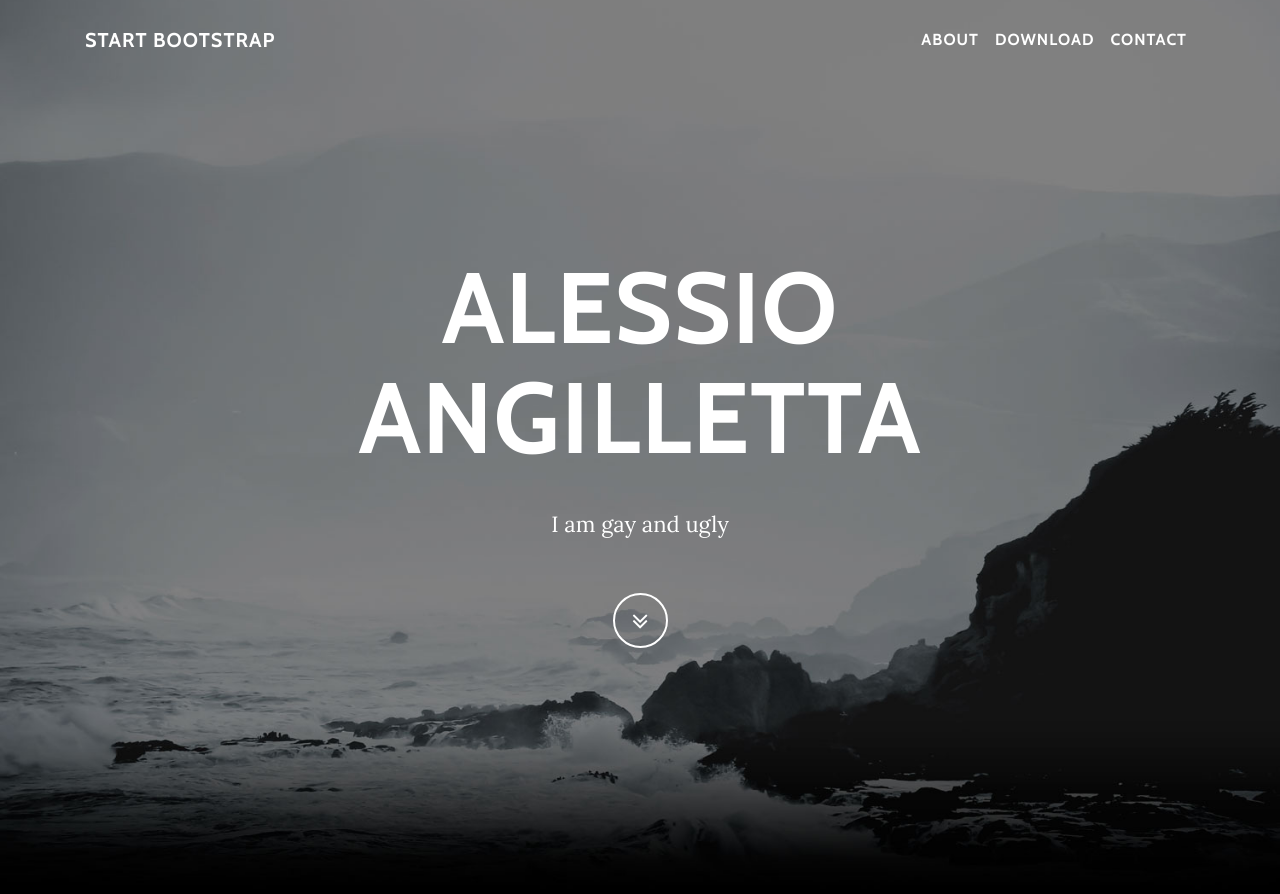
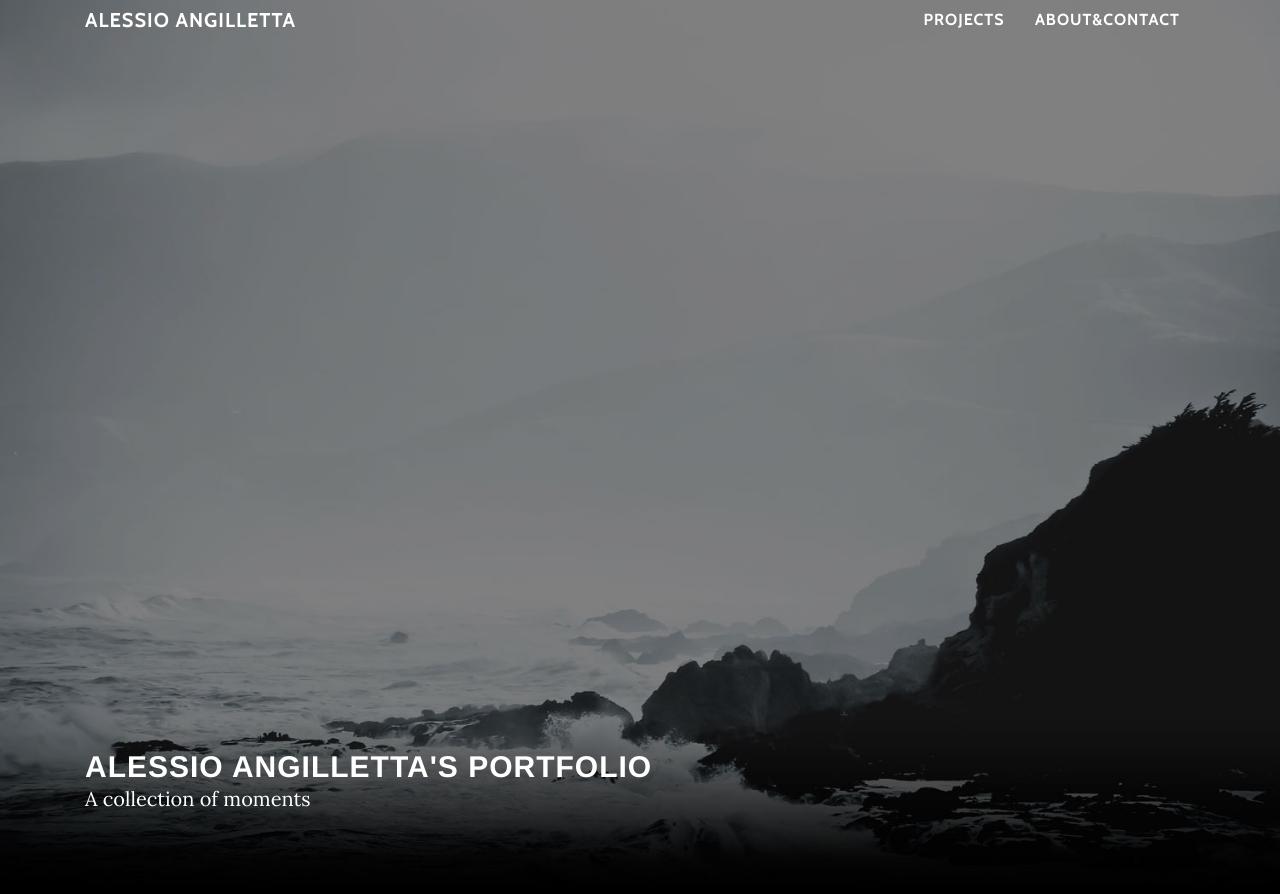
Before and after one commit to alessioangilletta/alessioangilletta.github.io, a Jekyll site: the page built from index.html, in a window 1280 px wide and 900 px high. Shown: the top 894 px of the window. Built offline with Jekyll 4.4.1, drawn with Linux system fonts in a browser that asks for light colours; some of the changed text lies outside the part shown.

Commit message:
changed home and add new section for projects

```diff
--- a/_config.yml
+++ b/_config.yml
@@ -1,9 +1,9 @@
 # Site settings
 title: Alessio Angilletta
-email: alessioangilletta@gmail.com
+email: alessio.angilletta@gmail.com
 url: http://alessioangilletta.github.io
-phone: +1 (682) 253-2483
-description: "I am gay and ugly"
+phone: +39 348 5975436
+description: "A collection of moments"
 owner: Alessio Angilletta
 
 # Social networks usernames (many more available: google-plus, flickr, dribbble,
--- a/_includes/head.html
+++ b/_includes/head.html
@@ -5,10 +5,10 @@
     <meta name="description" content="">
     <meta name="author" content="">
 
-    <title>{{ site.title }} - Personal Website</title>
+    <title>{{ site.title }} - Portfolio</title>
 
     <!-- Bootstrap core CSS -->
-    <link href="vendor/bootstrap/css/bootstrap.min.css" rel="stylesheet">
+    <link href="vendor/bootstrap/css/bootstrap.css" rel="stylesheet">
 
     <!-- Custom fonts for this template -->
     <link href="vendor/font-awesome/css/font-awesome.min.css" rel="stylesheet" type="text/css">
@@ -16,6 +16,6 @@
     <link href='https://fonts.googleapis.com/css?family=Cabin:700' rel='stylesheet' type='text/css'>
 
     <!-- Custom styles for this template -->
-    <link href="css/grayscale.min.css" rel="stylesheet">
+    <link href="css/grayscale.css" rel="stylesheet">
 
   </head>
--- a/_includes/header.html
+++ b/_includes/header.html
@@ -1,7 +1,7 @@
     <!-- Navigation -->
     <nav class="navbar navbar-expand-lg navbar-light fixed-top" id="mainNav">
       <div class="container">
-        <a class="navbar-brand js-scroll-trigger" href="#page-top">Start Bootstrap</a>
+        <a class="navbar-brand js-scroll-trigger" href="#page-top">Alessio Angilletta</a>
         <button class="navbar-toggler navbar-toggler-right" type="button" data-toggle="collapse" data-target="#navbarResponsive" aria-controls="navbarResponsive" aria-expanded="false" aria-label="Toggle navigation">
           Menu
           <i class="fa fa-bars"></i>
@@ -9,13 +9,10 @@
         <div class="collapse navbar-collapse" id="navbarResponsive">
           <ul class="navbar-nav ml-auto">
             <li class="nav-item">
-              <a class="nav-link js-scroll-trigger" href="#about">About</a>
+              <a class="nav-link js-scroll-trigger" href="#projects">Projects</a>
             </li>
             <li class="nav-item">
-              <a class="nav-link js-scroll-trigger" href="#download">Download</a>
-            </li>
-            <li class="nav-item">
-              <a class="nav-link js-scroll-trigger" href="#contact">Contact</a>
+              <a class="nav-link js-scroll-trigger" href="#contact">About&Contact</a>
             </li>
           </ul>
         </div>
@@ -28,10 +25,9 @@
         <div class="container">
           <div class="row">
             <div class="col-lg-8 mx-auto">
-              <h1 class="brand-heading">{{ site.title }}</h1>
+              <h1 class="brand-heading">{{ site.title }}'s Portfolio</h1>
               <p class="intro-text">{{ site.description }}</p>
-              <a href="#about" class="btn btn-circle js-scroll-trigger">
-                <i class="fa fa-angle-double-down animated"></i>
+
               </a>
             </div>
           </div>
--- a/css/grayscale.css
+++ b/css/grayscale.css
@@ -21,9 +21,8 @@ h3,
 h4,
 h5,
 h6 {
-  font-family: 'Cabin', 'Helvetica Neue', Helvetica, Arial, sans-serif;
+  font-family: 'Helvetica Neue', Helvetica, Arial, sans-serif;
   font-weight: 700;
-  margin: 0 0 35px;
   letter-spacing: 1px;
   text-transform: uppercase; }
 
@@ -58,7 +57,7 @@ a {
     color: white;
     border: 1px solid white; }
   #mainNav .navbar-brand {
-    font-weight: 700; }
+    font-weight: 500; }
   #mainNav a {
     color: white; }
   #mainNav .navbar-nav .nav-item {
@@ -74,7 +73,7 @@ a {
       background-color: transparent; }
   @media (min-width: 992px) {
     #mainNav {
-      padding-top: 20px;
+      padding-top: 0px;
       padding-bottom: 20px;
       -webkit-transition: background 0.3s ease-in-out, padding-top 0.3s ease-in-out, padding-bottom 0.3s;
       -moz-transition: background 0.3s ease-in-out, padding-top 0.3s ease-in-out, padding-bottom 0.3s;
@@ -83,8 +82,8 @@ a {
       border-bottom: none;
       background: transparent; }
       #mainNav.navbar-shrink {
-        padding-top: 10px;
-        padding-bottom: 10px;
+
+        padding-bottom: 0px;
         border-bottom: 1px solid rgba(255, 255, 255, 0.3);
         background: black; }
       #mainNav .nav-link.active {
@@ -98,7 +97,7 @@ a {
   width: 100%;
   height: auto;
   padding: 200px 0;
-  text-align: center;
+  text-align: left;
   color: white;
   background: url("../img/intro-bg.jpg") no-repeat bottom center scroll;
   background-color: black;
@@ -108,7 +107,7 @@ a {
   background-size: cover; }
   .masthead .intro-body {
     display: table-cell;
-    vertical-align: middle; }
+    vertical-align: bottom; }
     .masthead .intro-body .brand-heading {
       font-size: 50px; }
     .masthead .intro-body .intro-text {
@@ -118,9 +117,9 @@ a {
       height: 100%;
       padding: 0; }
       .masthead .intro-body .brand-heading {
-        font-size: 100px; }
+        font-size: 30px; }
       .masthead .intro-body .intro-text {
-        font-size: 22px; } }
+        font-size: 20px; } }
 
 .btn-circle {
   font-size: 26px;
@@ -159,8 +158,8 @@ a {
 
 @media (min-width: 992px) {
   .content-section {
-    padding-top: 200px;
-    padding-bottom: 200px; }
+    padding-top: 350px;
+    padding-bottom: 50px; }
   #map {
     height: 350px; } }
 
--- a/index.html
+++ b/index.html
@@ -1,35 +1,10 @@
 ---
 
 ---
-
-    <!-- About Section -->
-    <section id="about" class="content-section text-center">
-      <div class="container">
-        <div class="row">
-          <div class="col-lg-8 mx-auto">
-            <h2>About {{ site.title }}</h2>
-            <p>{{ site.title }} is a free Bootstrap theme created by {{ site.title }}. It can be yours right now, simply download the template on
-              <a href="http://startbootstrap.com/template-overviews/{{ site.title }}/">the preview page</a>. The theme is open source, and you can use it for any purpose, personal or commercial.</p>
-            <p>This theme features stock photos by
-              <a href="http://gratisography.com/">Gratisography</a>
-              along with a custom Google Maps skin courtesy of
-              <a href="http://snazzymaps.com/">Snazzy Maps</a>.</p>
-            <p>{{ site.title }} includes full HTML, CSS, and custom JavaScript files along with SASS and LESS files for easy customization!</p>
-          </div>
-        </div>
-      </div>
+    <!-- Projects Section -->
+    <section id="projects" class="content-section text-center">
     </section>
 
-    <!-- Download Section -->
-    <section id="download" class="download-section content-section text-center">
-      <div class="container">
-        <div class="col-lg-8 mx-auto">
-          <h2>Download {{ site.title }}</h2>
-          <p>You can download {{ site.title }} for free on the preview page at {{ site.title }}.</p>
-          <a href="http://startbootstrap.com/template-overviews/{{ site.title }}/" class="btn btn-default btn-lg">Visit Download Page</a>
-        </div>
-      </div>
-    </section>
 
     <!-- Contact Section -->
     <section id="contact" class="content-section text-center">
```
Also changed, not shown: vendor/bootstrap/css/bootstrap.css.
